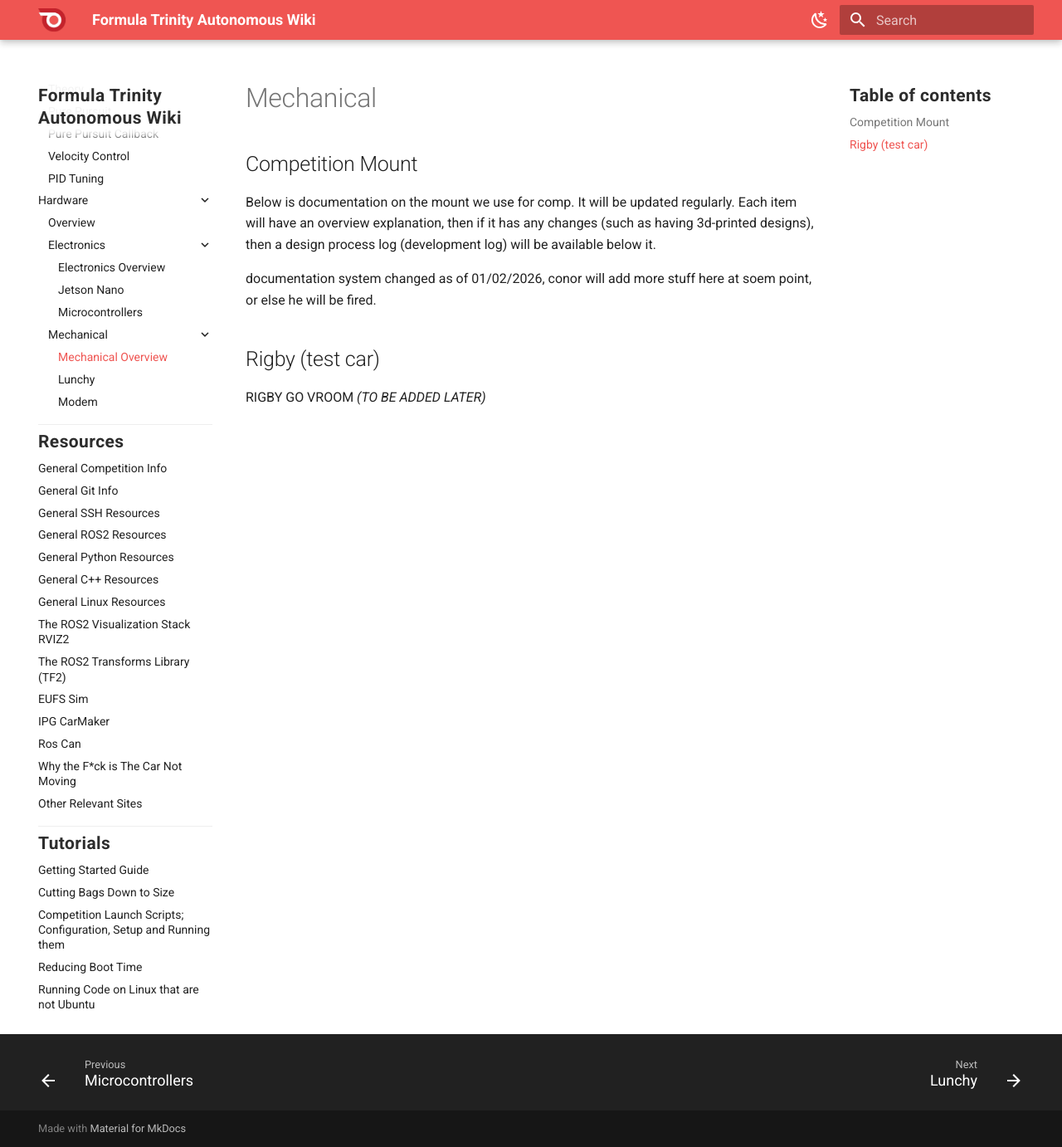
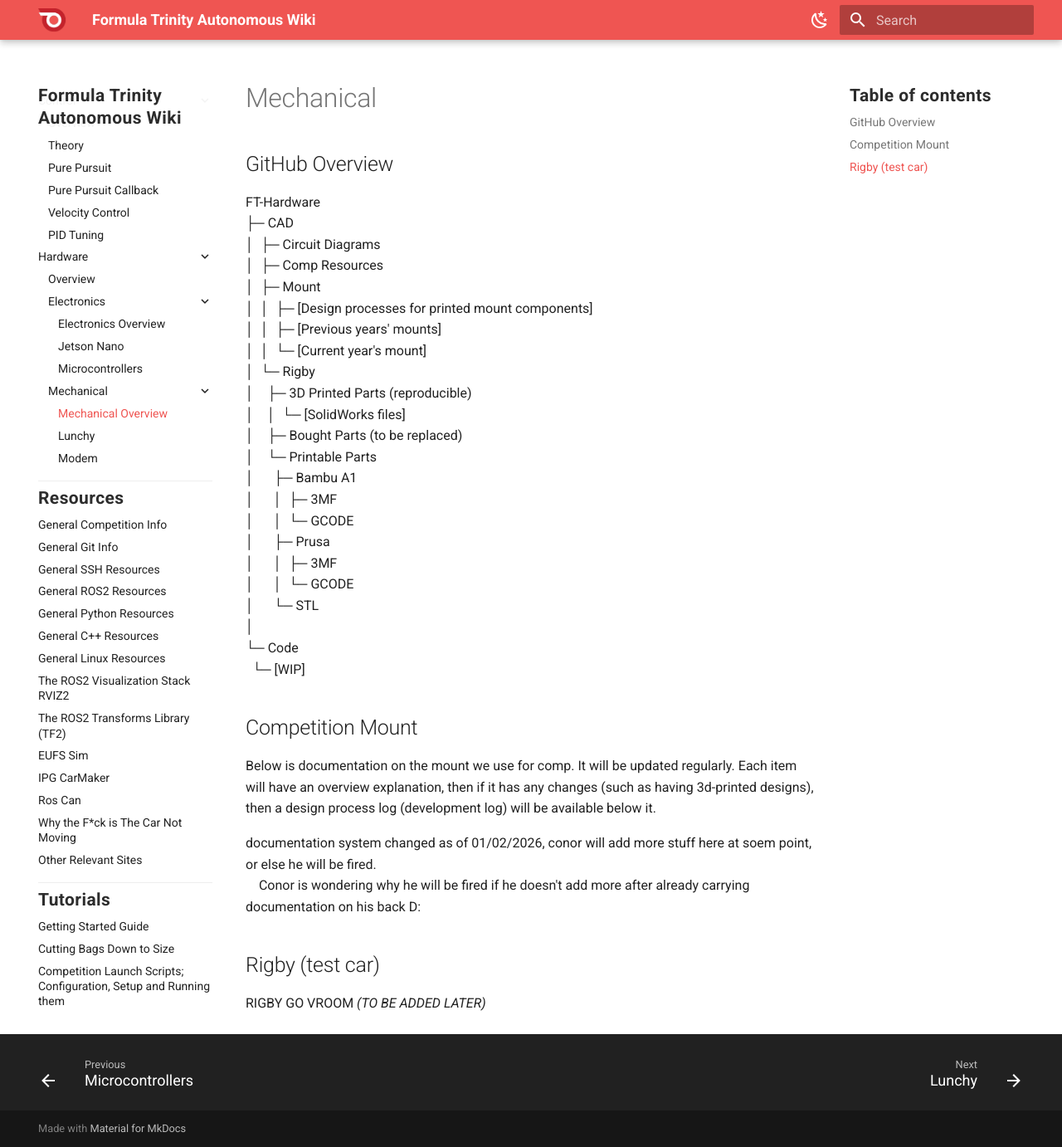
Before and after one commit to FT-Autonomous/ft_docs_2.0, an MkDocs documentation site: the page built from docs/departments/hardware/mechanical/mechanical_overview.md, in a window 1280 px wide and 1382 px high. Shown: the whole window at 83% size. Built offline with MkDocs 1.6.1 and Material for MkDocs 9.7.7, drawn with Linux system fonts in a browser that asks for light colours.

Commit message:
Hardware Mechanical Overview Changes

```diff
--- a/docs/departments/hardware/mechanical/mechanical_overview.md
+++ b/docs/departments/hardware/mechanical/mechanical_overview.md
@@ -1,9 +1,35 @@
 # Mechanical
+
+## GitHub Overview
+FT-Hardware
+├─&nbsp;CAD
+│&nbsp;&nbsp;├─&nbsp;Circuit&nbsp;Diagrams
+│&nbsp;&nbsp;├─&nbsp;Comp&nbsp;Resources
+│&nbsp;&nbsp;├─&nbsp;Mount
+│&nbsp;&nbsp;│&nbsp;&nbsp;├─&nbsp;[Design&nbsp;processes&nbsp;for&nbsp;printed&nbsp;mount&nbsp;components]
+│&nbsp;&nbsp;│&nbsp;&nbsp;├─&nbsp;[Previous&nbsp;years'&nbsp;mounts]
+│&nbsp;&nbsp;│&nbsp;&nbsp;└─&nbsp;[Current&nbsp;year's&nbsp;mount]
+│&nbsp;&nbsp;└─&nbsp;Rigby
+│&nbsp;&nbsp;&nbsp;&nbsp;├─&nbsp;3D&nbsp;Printed&nbsp;Parts&nbsp;(reproducible)
+│&nbsp;&nbsp;&nbsp;&nbsp;│&nbsp;&nbsp;└─&nbsp;[SolidWorks&nbsp;files]
+│&nbsp;&nbsp;&nbsp;&nbsp;├─&nbsp;Bought&nbsp;Parts&nbsp;(to&nbsp;be&nbsp;replaced)
+│&nbsp;&nbsp;&nbsp;&nbsp;└─&nbsp;Printable&nbsp;Parts
+│&nbsp;&nbsp;&nbsp;&nbsp;&nbsp;&nbsp;├─&nbsp;Bambu&nbsp;A1
+│&nbsp;&nbsp;&nbsp;&nbsp;&nbsp;&nbsp;│&nbsp;&nbsp;├─&nbsp;3MF
+│&nbsp;&nbsp;&nbsp;&nbsp;&nbsp;&nbsp;│&nbsp;&nbsp;└─&nbsp;GCODE
+│&nbsp;&nbsp;&nbsp;&nbsp;&nbsp;&nbsp;├─&nbsp;Prusa
+│&nbsp;&nbsp;&nbsp;&nbsp;&nbsp;&nbsp;│&nbsp;&nbsp;├─&nbsp;3MF
+│&nbsp;&nbsp;&nbsp;&nbsp;&nbsp;&nbsp;│&nbsp;&nbsp;└─&nbsp;GCODE
+│&nbsp;&nbsp;&nbsp;&nbsp;&nbsp;&nbsp;└─&nbsp;STL
+│
+└─&nbsp;Code
+&nbsp;&nbsp;└─&nbsp;[WIP]
 
 ## Competition Mount
 Below is documentation on the mount we use for comp. It will be updated regularly. Each item will have an overview explanation, then if it has any changes (such as having 3d-printed designs), then a design process log (development log) will be available below it.
 
 documentation system changed as of 01/02/2026, conor will add more stuff here at soem point, or else he will be fired.
+&nbsp;&nbsp;&nbsp;&nbsp;Conor is wondering why he will be fired if he doesn't add more after already carrying documentation on his back D:
 
 ## Rigby (test car)
 RIGBY GO VROOM *(TO BE ADDED LATER)*
```
Also changed, not shown: docs/departments/hardware/mechanical/3dprinting.md (added, +3 -0 lines).
